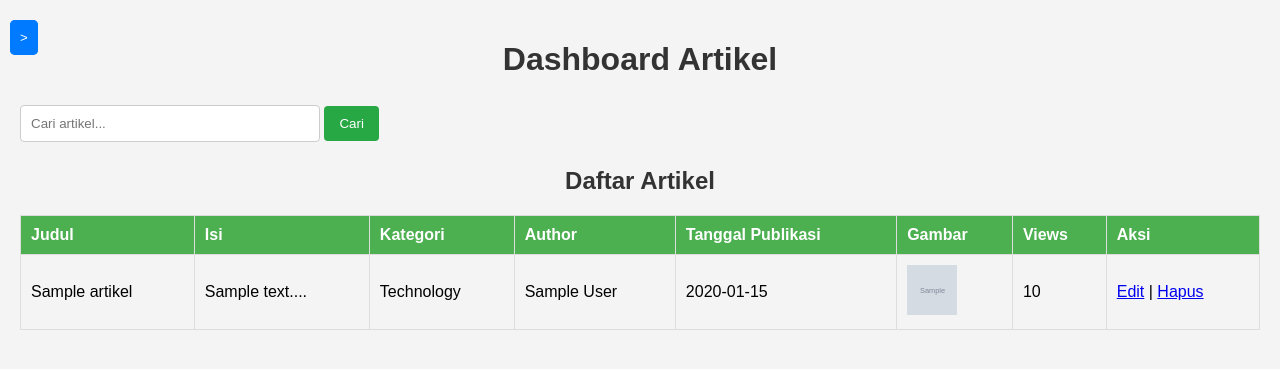
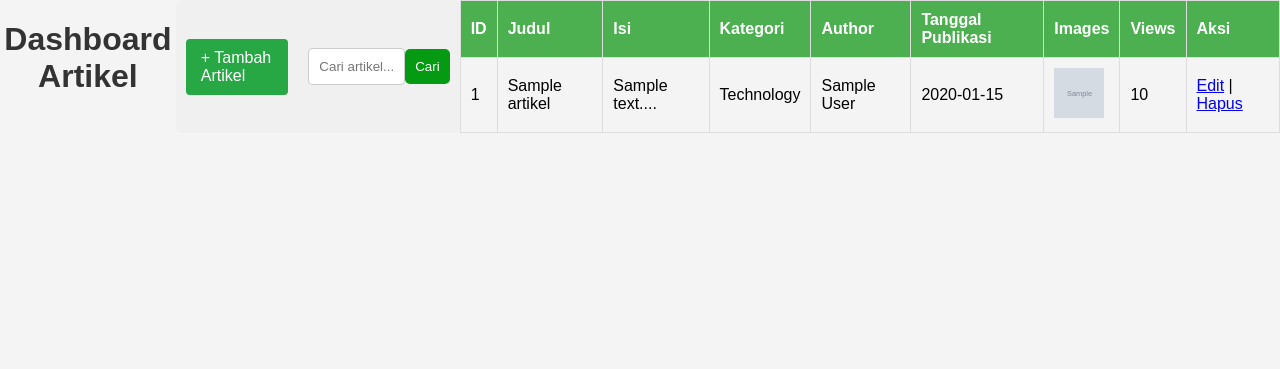
Before and after one commit to ferry-ferdian/uas_pemweb-ferry_perdian-5a, a PHP site: page /dashboard.php in a window 1280 px wide. Shown: the top 369 px of the page. Run offline with PHP 8.4, Linux system fonts and the light colour scheme; tables that the repository leaves empty hold one stand-in row (values such as "Sample post"); grey boxes marked "Sample" are stand-in pictures.

Commit message:
memperbaiki tampilan admin dashboard

```diff
--- a/designblog-starter/dashboard.php
+++ b/designblog-starter/dashboard.php
@@ -1,9 +1,9 @@
 <?php
 // Koneksi ke database
 $host = 'localhost';
-$user = 'root';
-$password = '';
-$dbname = 'uas5a';
+$user = 'root';  // Ganti jika username database Anda berbeda
+$password = '';  // Ganti jika ada password
+$dbname = 'uas5a'; // Pastikan ini sesuai dengan nama database Anda
 
 $conn = new mysqli($host, $user, $password, $dbname);
 if ($conn->connect_error) {
@@ -18,10 +18,11 @@ if ($_SERVER['REQUEST_METHOD'] === 'POST') {
     $author = $_POST['author'];
     $tanggal_publikasi = $_POST['tanggal_publikasi'];
     $views = $_POST['views'];
+    $id = $_POST['id']; // Mendapatkan ID untuk update
 
     // Proses upload gambar
-    $target_dir = "uploads/";
-    $target_file = $target_dir . basename($_FILES["images"]["name"]);
+    $target_dir = "uploads/"; // Folder untuk menyimpan gambar
+    $target_file = $target_dir . time() . '_' . basename($_FILES["images"]["name"]); // Tambahkan timestamp
     $uploadOk = 1;
     $imageFileType = strtolower(pathinfo($target_file, PATHINFO_EXTENSION));
 
@@ -33,7 +34,7 @@ if ($_SERVER['REQUEST_METHOD'] === 'POST') {
     }
 
     // Cek ukuran file
-    if ($_FILES["images"]["size"] > 500000) {
+    if ($_FILES["images"]["size"] > 5000000) { // Cek jika ukuran file lebih dari 5MB
         echo "Maaf, ukuran file terlalu besar.";
         $uploadOk = 0;
     }
@@ -47,14 +48,21 @@ if ($_SERVER['REQUEST_METHOD'] === 'POST') {
     // Jika tidak ada kesalahan, coba unggah file
     if ($uploadOk == 1) {
         if (move_uploaded_file($_FILES["images"]["tmp_name"], $target_file)) {
-            // Query untuk menambahkan artikel baru dengan nama file gambar
+            // Jika ID ada, maka lakukan update
+            if (!empty($id)) {
+                $sql = "UPDATE artikel SET judul='$judul', isi='$isi', kategori='$kategori', author='$author', tanggal_publikasi='$tanggal_publikasi', images='$target_file', views='$views' WHERE id=$id";
+            } else {
+                // Jika tidak ada ID, berarti kita menambah artikel baru
                 $sql = "INSERT INTO artikel (judul, isi, kategori, author, tanggal_publikasi, images, views)
                         VALUES ('$judul', '$isi', '$kategori', '$author', '$tanggal_publikasi', '$target_file', '$views')";
+            }
 
             if ($conn->query($sql) === TRUE) {
-                // Sukses
+                echo "Artikel berhasil disimpan.";
+                header("Location: admin.php"); // Redirect ke admin.php setelah submit
+                exit();
             } else {
-                echo "Gagal menambahkan artikel: " . $conn->error;
+                echo "Gagal menyimpan artikel: " . $conn->error; // Menampilkan kesalahan
             }
         } else {
             echo "Maaf, terjadi kesalahan saat mengunggah file.";
@@ -62,17 +70,50 @@ if ($_SERVER['REQUEST_METHOD'] === 'POST') {
     }
 }
 
+// Hapus artikel
+if (isset($_GET['action']) && $_GET['action'] == 'delete' && isset($_GET['id'])) {
+    $id = $_GET['id'];
+    $sql = "DELETE FROM artikel WHERE id=$id";
+    if ($conn->query($sql) === TRUE) {
+        echo "Artikel berhasil dihapus.";
+    } else {
+        echo "Gagal menghapus artikel: " . $conn->error;
+    }
+}
+
 // Mengambil data artikel dari database
+$sql = "SELECT * FROM artikel"; // Pastikan nama tabel sesuai dengan yang ada di database
+$result = $conn->query($sql);
 $action = isset($_GET['action']) ? $_GET['action'] : 'view';
-$search = isset($_POST['search']) ? $_POST['search'] : '';
 
-// Query untuk pencarian (hanya digunakan pada halaman view)
-if ($action === 'view') {
-    $sql = "SELECT * FROM artikel WHERE judul LIKE '%$search%' OR isi LIKE '%$search%' OR kategori LIKE '%$search%' OR author LIKE '%$search%' ORDER BY id DESC";
-} else {
-    $sql = "SELECT * FROM artikel ORDER BY id DESC";
+// Ambil data untuk edit jika action adalah edit
+if ($action === 'edit' && isset($_GET['id'])) {
+    $id = $_GET['id'];
+    $edit_sql = "SELECT * FROM artikel WHERE id=$id";
+    $edit_result = $conn->query($edit_sql);
+    $edit_row = $edit_result->fetch_assoc(); // Ambil data artikel yang ingin diedit
 }
+
+// Mengambil data artikel dari database
+$search_query = '';
+if (isset($_GET['search']) && !empty($_GET['search'])) {
+    $search = $conn->real_escape_string($_GET['search']); // Mencegah SQL injection
+    $keywords = explode(' ', $search); // Memisahkan kata kunci berdasarkan spasi
+    $search_conditions = [];
+
+    foreach ($keywords as $keyword) {
+        $search_conditions[] = "(judul LIKE '%$keyword%' OR isi LIKE '%$keyword%')";
+    }
+
+    // Menggabungkan kondisi pencarian dengan "AND" untuk memastikan semua kata kunci ditemukan
+    $search_query = " WHERE " . implode(' AND ', $search_conditions);
+}
+
+$sql = "SELECT * FROM artikel" . $search_query; // Menambahkan pencarian ke query
 $result = $conn->query($sql);
+
+
+
 ?>
 
 <!DOCTYPE html>
@@ -84,135 +125,116 @@ $result = $conn->query($sql);
     <link rel="stylesheet" href="assets/css/dashboard.css">
 </head>
 <body>
-    <button class="toggle-btn" onclick="toggleSidebar()"> &gt; </button>
-
-    <div class="sidebar" id="sidebar">
-        <h2>Menu</h2>
-        <ul>
-            <li><a href="dashboard.php?action=view">Dashboard</a></li>
-            <li><a href="dashboard.php?action=add">Tambah Artikel</a></li>
-        </ul>
-        <button class="toggle-btn" onclick="toggleSidebar()"> &gt; </button>
-    </div>
-
-    <div class="main-content" id="main-content">
-        <div class="content-wrapper">
     <h1 style="text-align: center;">Dashboard Artikel</h1>
 
-            <?php if ($action === 'view'): ?>
-                <!-- Form pencarian hanya ditampilkan di halaman view -->
-                <form method="POST" style="margin-bottom: 20px;">
-                    <input type="text" name="search" placeholder="Cari artikel..." required style="width: 300px;">
-                    <input type="submit" value="Cari" class="btn btn-search">
-                </form>
-            <?php endif; ?>
-
-            <?php if ($action === 'add'): ?>
-                <!-- Halaman Tambah Artikel -->
-                <h2>Tambah Artikel Baru</h2>
+    <?php if ($action === 'add' || $action === 'edit'): ?>
+        <!-- Halaman Tambah atau Edit Artikel -->
+        <h2><?= $action === 'edit' ? 'Edit Artikel' : 'Tambah Artikel Baru' ?></h2>
         <table border="1" cellpadding="10" cellspacing="0" style="width: 100%; margin-bottom: 20px;">
-                    <form action="dashboard.php" method="post" enctype="multipart/form-data">
+            <form action="admin.php" method="post" enctype="multipart/form-data">
+                <input type="hidden" name="id" value="<?= $action === 'edit' ? $edit_row['id'] : '' ?>"> <!-- Menyimpan ID untuk edit -->
                 <tr>
                     <td><label>Judul:</label></td>
-                            <td><input type="text" name="judul" required style="width: 100%;"></td>
+                    <td><input type="text" name="judul" required style="width: 100%;" value="<?= $action === 'edit' ? htmlspecialchars($edit_row['judul']) : '' ?>"></td>
                 </tr>
                 <tr>
                     <td><label>Isi:</label></td>
-                            <td><textarea name="isi" required style="width: 100%;"></textarea></td>
+                    <td><textarea name="isi" required style="width: 100%; height: 100px;"><?= $action === 'edit' ? htmlspecialchars($edit_row['isi']) : '' ?></textarea></td>
                 </tr>
                 <tr>
                     <td><label>Kategori:</label></td>
                     <td>
-                                <select name="kategori" required>
-                                    <option value="">Pilih Kategori</option>
-                                    <option value="Technology">Technology</option>
-                                    <option value="Life">Life</option>
-                                    <option value="Health">Health</option>
-                                    <option value="Travel">Travel</option>
-                                    <option value="Education">Education</option>
+                        <select name="kategori" style="width: 100%;">
+                            <option value="Technology" <?= ($action === 'edit' && $edit_row['kategori'] === 'Technology') ? 'selected' : '' ?>>Technology</option>
+                            <option value="LifeStyle" <?= ($action === 'edit' && $edit_row['kategori'] === 'LifeStyle') ? 'selected' : '' ?>>LifeStyle</option>
                         </select>
                     </td>
                 </tr>
                 <tr>
                     <td><label>Author:</label></td>
-                            <td><input type="text" name="author" required style="width: 100%;"></td>
+                    <td><input type="text" name="author" required style="width: 100%;" value="<?= $action === 'edit' ? htmlspecialchars($edit_row['author']) : '' ?>"></td>
                 </tr>
                 <tr>
                     <td><label>Tanggal Publikasi:</label></td>
-                            <td><input type="date" name="tanggal_publikasi" required></td>
+                    <td><input type="date" name="tanggal_publikasi" required style="width: 100%;" value="<?= $action === 'edit' ? $edit_row['tanggal_publikasi'] : '' ?>"></td>
                 </tr>
                 <tr>
-                            <td><label>Gambar:</label></td>
-                            <td><input type="file" name="images" accept="image/*" required></td>
+                    <td><label>Images:</label></td>
+                    <td>
+                        <input type="file" name="images" style="width: 100%;">
+                        <?php if ($action === 'edit'): ?>
+                            <br>
+                            <img src="<?= htmlspecialchars($edit_row['images']) ?>" alt="Gambar" style="width: 100px; height: auto;"/>
+                            <p style="color: grey; font-style: italic;">Ini adalah gambar sebelumnya. Upload gambar baru jika ingin mengganti.</p>
+
+                        <?php endif; ?>
+                    </td>
                 </tr>
                 <tr>
                     <td><label>Views:</label></td>
-                            <td><input type="number" name="views" required style="width: 100%;"></td>
+                    <td><input type="number" name="views" required style="width: 100%;" value="<?= $action === 'edit' ? $edit_row['views'] : '' ?>"></td>
                 </tr>
                 <tr>
                     <td colspan="2" style="text-align: center;">
-                                <input type="submit" value="Tambah Artikel" class="btn">
+                        <input type="submit" value="<?= $action === 'edit' ? 'Update Artikel' : 'Tambah Artikel' ?>" class="btn btn-add">
+                        <a href="admin.php" class="btn btn-back">Kembali ke Dashboard</a>
                     </td>
                 </tr>
             </form>
         </table>
     <?php else: ?>
-                <h2>Daftar Artikel</h2>
+
+        <!-- Tabel Artikel -->
+        <!-- Fitur pencarian -->
+        <div style="margin-bottom: 20px; display: flex; justify-content: space-between; align-items: center; background-color: #f0f0f0; padding: 10px; border-radius: 5px;">
+    <a href="admin.php?action=add" class="btn btn-add">+ Tambah Artikel</a>
+    <form action="admin.php" method="get" style="display: flex; align-items: center;">
+        <input type="text" name="search" placeholder="Cari artikel..." style="padding: 10px; margin-left: 20px;">
+        <input type="submit" value="Cari" style="padding: 10px; background-color: #049b13; color: white; border: none; border-radius: 5px; cursor: pointer;">
+    </form>
+</div>
+
+
         <table border="1" cellpadding="10" cellspacing="0" style="width: 100%;">
             <thead>
                 <tr>
+                    <th>ID</th>
                     <th>Judul</th>
                     <th>Isi</th>
                     <th>Kategori</th>
                     <th>Author</th>
                     <th>Tanggal Publikasi</th>
-                            <th>Gambar</th>
+                    <th>Images</th>
                     <th>Views</th>
                     <th>Aksi</th>
                 </tr>
             </thead>
             <tbody>
                 <?php if ($result->num_rows > 0): ?>
-                            <?php while ($row = $result->fetch_assoc()): ?>
+                    <?php while($row = $result->fetch_assoc()): ?>
                         <tr>
+                            <td><?= $row['id'] ?></td>
                             <td><?= htmlspecialchars($row['judul']) ?></td>
-                                    <td><?= htmlspecialchars(substr($row['isi'], 0, 50)) . '...' ?></td>
-                                    <td><?= htmlspecialchars($row['kategori']) ?></td>
+                            <td><?= substr(htmlspecialchars($row['isi']), 0, 50) . '...' ?></td>
+                            <td><?= $row['kategori'] ?></td>
                             <td><?= htmlspecialchars($row['author']) ?></td>
                             <td><?= $row['tanggal_publikasi'] ?></td>
-                                    <td>
-                                        <?php if (isset($row['images']) && !empty($row['images'])): ?>
-                                            <img src="<?= htmlspecialchars($row['images']) ?>" alt="Gambar" style="width: 50px; height: 50px; object-fit: cover;">
-                                        <?php else: ?>
-                                            Tidak ada gambar
-                                        <?php endif; ?>
-                                    </td>
+                            <td><img src="<?= htmlspecialchars($row['images']) ?>" alt="Gambar" style="width: 50px; height: 50px; object-fit: cover;"></td>
                             <td><?= $row['views'] ?></td>
                             <td>
-                                        <a href="dashboard.php?action=edit&id=<?= $row['id'] ?>">Edit</a> |
-                                        <a href="dashboard.php?action=delete&id=<?= $row['id'] ?>" onclick="return confirm('Apakah Anda yakin ingin menghapus artikel ini?')">Hapus</a>
+                                <a href="admin.php?action=edit&id=<?= $row['id'] ?>">Edit</a> |
+                                <a href="admin.php?action=delete&id=<?= $row['id'] ?>" onclick="return confirm('Apakah Anda yakin ingin menghapus artikel ini?')">Hapus</a>
                             </td>
                         </tr>
                     <?php endwhile; ?>
                 <?php else: ?>
                     <tr>
-                                <td colspan="8" style="text-align: center;">Tidak ada artikel yang ditemukan.</td>
+                        <td colspan="9" style="text-align: center;">Tidak ada artikel yang ditemukan.</td>
                     </tr>
                 <?php endif; ?>
             </tbody>
         </table>
     <?php endif; ?>
-        </div>
-    </div>
-
-    <script>
-        function toggleSidebar() {
-            const sidebar = document.getElementById('sidebar');
-            const mainContent = document.getElementById('main-content');
-            sidebar.classList.toggle('open');
-            mainContent.classList.toggle('shift');
-        }
-    </script>
 </body>
 </html>
 
```
Lines whose indentation alone changed are shown as unchanged.
